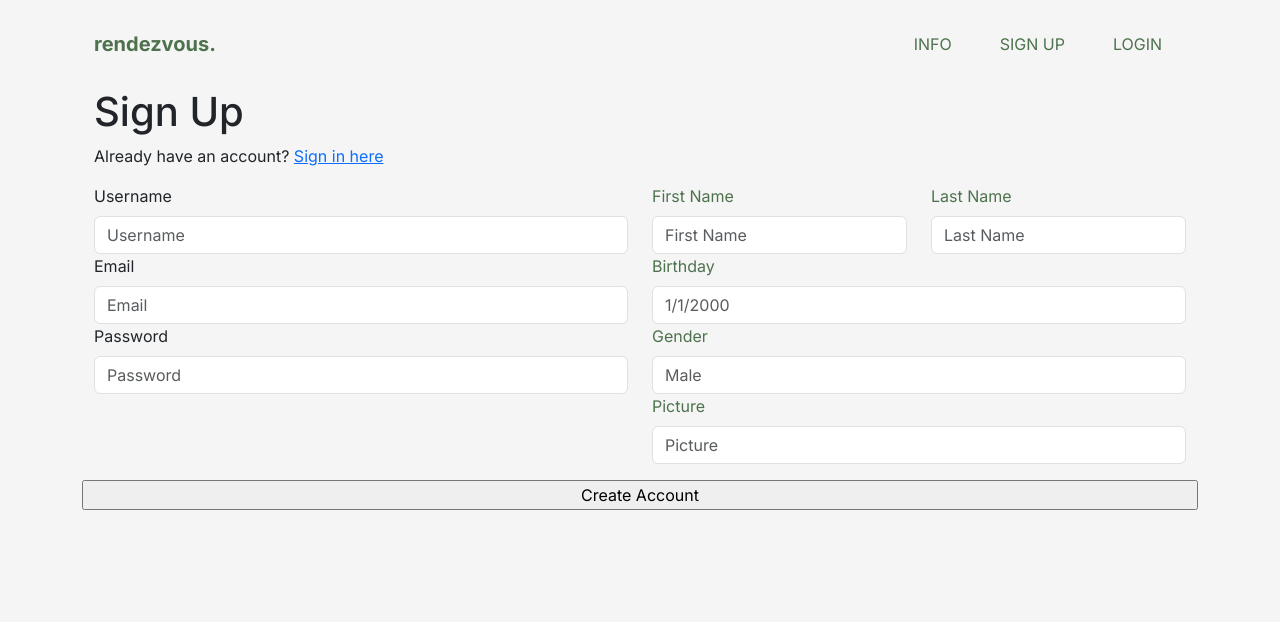
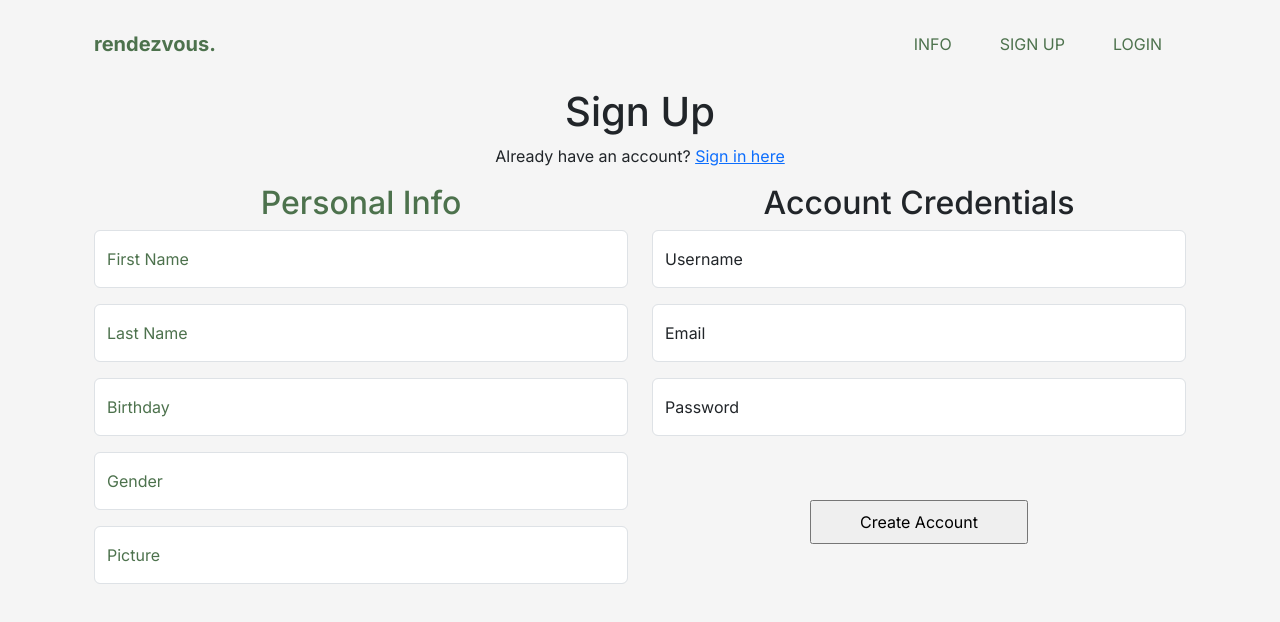
Before and after one commit to Rendezvous-Journaling/rendezvous-web, a Next.js app: page /signup in a window 1280 px wide. Shown: the top 622 px of the page. Built offline with nearby package versions, Linux system fonts and the light colour scheme.

Commit message:
Add floating labels on signup, resolve error in userapi, and add navbar in signin

```diff
--- a/src/app/apis/UserPoolApi.tsx
+++ b/src/app/apis/UserPoolApi.tsx
@@ -47,7 +47,7 @@ export const UserPoolApi = {
 
         } catch(error){
             console.error("Error in signing user up", error);
-            return error.message;
+            return error;
         }
 
     }
--- a/src/app/signin/page.tsx
+++ b/src/app/signin/page.tsx
@@ -1,9 +1,10 @@
+import { MyNavbar } from "../components/navbar/MyNavbar";
 
 
 export default function Page() {
   return(
     <>
-
+      <MyNavbar/>
     </>
   )
 }
--- a/src/app/signup/page.tsx
+++ b/src/app/signup/page.tsx
@@ -63,14 +63,80 @@ export default function Page() {
     <Container>
       <MyNavbar/>
 
-      <Container>
+      <Container fluid>
+        <div className="text-center">
           <h1>Sign Up</h1>
           <p>Already have an account? <Link href="/signin">Sign in here</Link></p>
+        </div>
         <form className="reg-form" name="regForm" method="post" onSubmit={handleSignUp}>
 
-        <Row>
+        <Row className="d-flex justify-content-center">
+
+          <Col className={`${styles.personalInfo}`}>
+            <h2 className="text-center">Personal Info</h2>
+            <div className="form-floating mb-3">
+              <input required
+                className="form-control"
+                id="fname"
+                type="text"
+                name="fname"
+                placeholder="First Name"
+              />
+              <label className="form-label" htmlFor="fname">First Name</label>
+            </div>
+
+            <div className="form-floating mb-3">
+              <input required
+                className="form-control"
+                id="lname"
+                type="text"
+                name="lname"
+                placeholder="Last Name"
+              />
+              <label className="form-label" htmlFor="lname">Last Name</label>
+            </div>
+
+            <div className="form-floating mb-3">
+              <input required
+                className="form-control"
+                id="bday"
+                type="text"
+                name="bday"
+                placeholder="1/1/2000"
+              />
+              <label className="form-label" htmlFor="bday">Birthday</label>
+            </div>
+
+
+
+            <div className="form-floating mb-3">
+              <input required
+                className="form-control"
+                id="gender"
+                type="text"
+                name="gender"
+                placeholder="Male"
+              />
+              <label className="form-label" htmlFor="email">Gender</label>
+            </div>
+
+
+            <div className="form-floating mb-3">
+              <input required
+                className="form-control"
+                id="picture"
+                type="text"
+                name="picture"
+                placeholder="Picture"
+              />
+              <label className="form-label" htmlFor="email">Picture</label>
+            </div>
+          </Col>
+
+
           <Col>
-            <label className="form-label" htmlFor="uname">Username</label>
+            <h2 className="text-center">Account Credentials</h2>
+            <div className="form-floating mb-3">
               <input required
                 className="form-control"
                 id="uname"
@@ -78,8 +144,11 @@ export default function Page() {
                 name="uname"
                 placeholder="Username"
               />
+              <label className="form-label" htmlFor="uname">Username</label>
 
-            <label className="form-label" htmlFor="email">Email</label>
+            </div>
+
+            <div className="form-floating mb-3">
               <input required
                 className="form-control"
                 id="email"
@@ -87,8 +156,10 @@ export default function Page() {
                 name="email"
                 placeholder="Email"
               />
+              <label className="form-label" htmlFor="email">Email</label>
+            </div>
 
-            <label className="form-label" htmlFor="password">Password</label>
+            <div className="form-floating mb-3">
               <input required
                 className="form-control"
                 id="pwd"
@@ -96,64 +167,17 @@ export default function Page() {
                 name="pwd"
                 placeholder="Password"
               />
+              <label className="form-label" htmlFor="password">Password</label>
+            </div>
+
+            <div className="d-flex justify-content-center align-items-center py-5">
+              <input className="py-2 px-5" type="submit" value="Create Account"/>
+            </div>
+
           </Col>
 
 
-          <Col className={`${styles.personalInfo}`}>
-            <Row>
-              <Col>
-                <label className="form-label" htmlFor="fname">First Name</label>
-                <input required
-                  className="form-control"
-                  id="fname"
-                  type="text"
-                  name="fname"
-                  placeholder="First Name"
 
-                />
-              </Col>
-              <Col>
-                <label className="form-label" htmlFor="lname">Last Name</label>
-                <input required
-                  className="form-control"
-                  id="lname"
-                  type="text"
-                  name="lname"
-                  placeholder="Last Name"
-                />
-              </Col>
-            </Row>
-
-
-            <label className="form-label" htmlFor="bday">Birthday</label>
-            <input required
-              className="form-control"
-              id="bday"
-              type="text"
-              name="bday"
-              placeholder="1/1/2000"
-            />
-
-            <label className="form-label" htmlFor="email">Gender</label>
-            <input required
-              className="form-control"
-              id="gender"
-              type="text"
-              name="gender"
-              placeholder="Male"
-            />
-
-            <label className="form-label" htmlFor="email">Picture</label>
-            <input required
-              className="form-control"
-              id="picture"
-              type="text"
-              name="picture"
-              placeholder="Picture"
-            />
-
-          </Col>
-          <input className="my-3" type="submit" value="Create Account"/>
         </Row>
 
 
```
Lines whose indentation alone changed are shown as unchanged.
